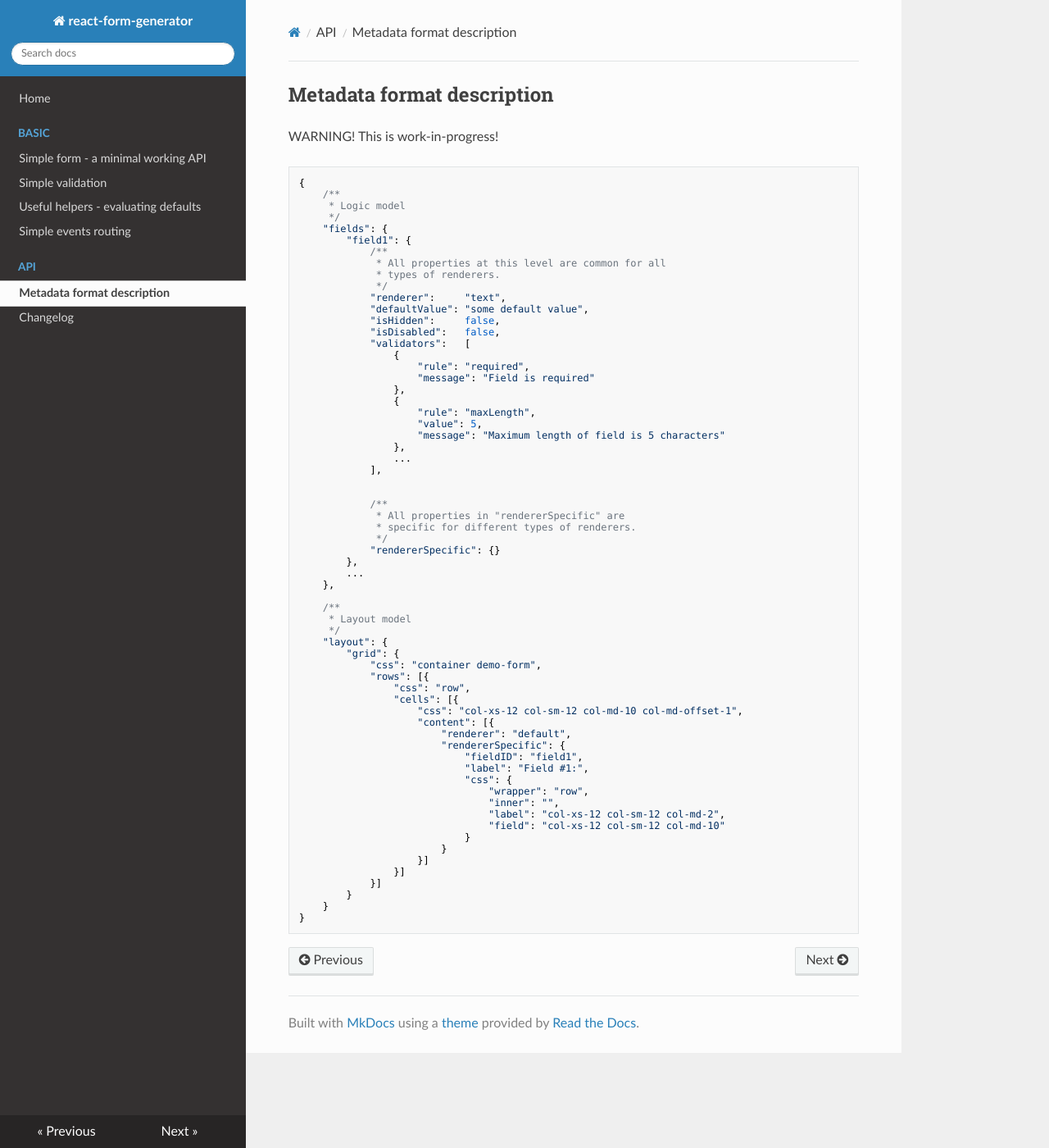
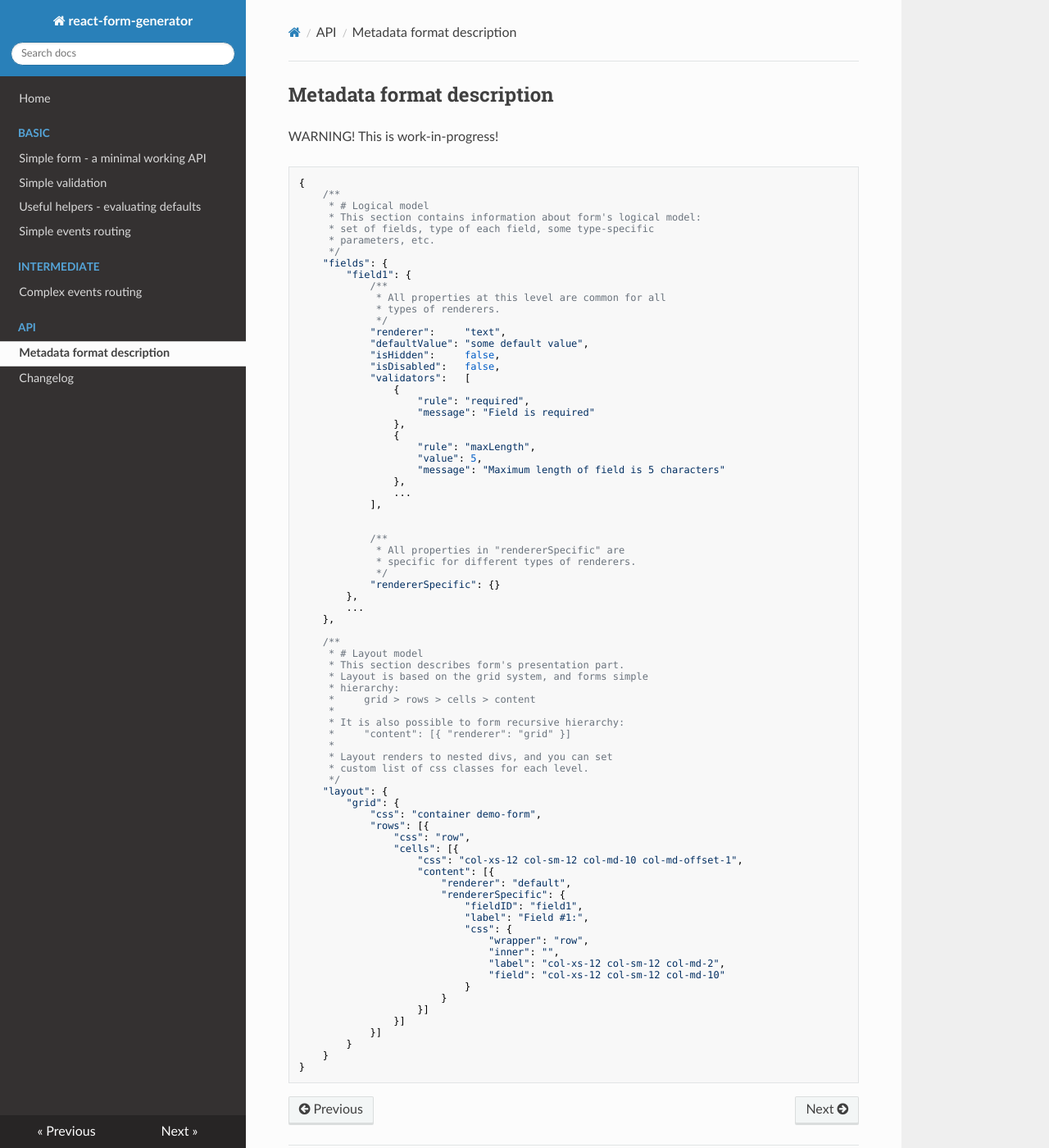
Before and after one commit to AZaviruha/react-form-generator, an MkDocs documentation site: the page built from docs/api/metadata-format.md, in a window 1280 px wide and 1400 px high. Shown: the whole window at 82% size. Built offline with MkDocs 1.6.1, drawn with Linux system fonts in a browser that asks for light colours; nearby versions of some CDN libraries; old or Windows-style settings are respelled for this version of MkDocs.

Commit message:
Added article about complex events routing

````diff
--- a/docs/api/metadata-format.md
+++ b/docs/api/metadata-format.md
@@ -5,7 +5,10 @@ WARNING! This is work-in-progress!
 ```javascript
 {
     /**
-     * Logic model
+     * # Logical model
+     * This section contains information about form's logical model:
+     * set of fields, type of each field, some type-specific
+     * parameters, etc.
      */
     "fields": {
         "field1": {
@@ -41,7 +44,17 @@ WARNING! This is work-in-progress!
     },
 
     /**
-     * Layout model
+     * # Layout model
+     * This section describes form's presentation part.
+     * Layout is based on the grid system, and forms simple
+     * hierarchy:
+     *     grid > rows > cells > content
+     *
+     * It is also possible to form recursive hierarchy:
+     *     "content": [{ "renderer": "grid" }]
+     *
+     * Layout renders to nested divs, and you can set
+     * custom list of css classes for each level.
      */
     "layout": {
         "grid": {
--- a/mkdocs.yml
+++ b/mkdocs.yml
@@ -5,6 +5,7 @@ pages:
 - ['basic/simple-validation.md', 'Basic', 'Simple validation']
 - ['basic/useful-helpers-defaults.md', 'Basic', 'Useful helpers - evaluating  defaults']
 - ['basic/simple-events-routing.md', 'Basic', 'Simple events routing']
+- ['intermediate/complex-events-routing.md', 'Intermediate', 'Complex events routing']
 - ['api/metadata-format.md', 'API', 'Metadata format description']
 - ['changelog.md', 'Changelog']
 theme: readthedocs
````
Also changed, not shown: docs/basic/simple-events-routing.md (+2 -4 lines), docs/intermediate/complex-events-routing.md (added, +140 -0 lines), 3 other files.
